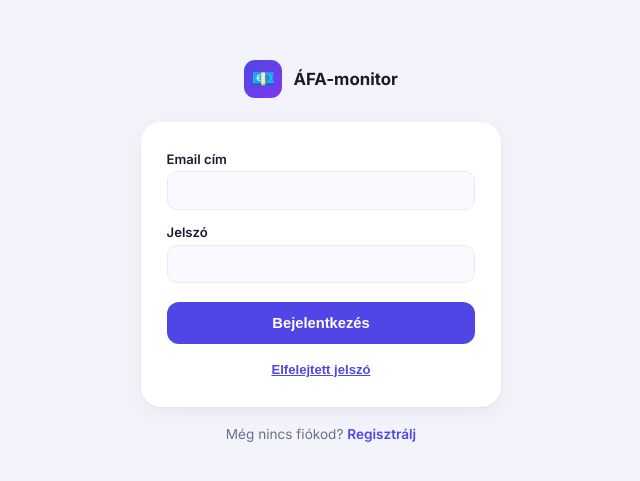
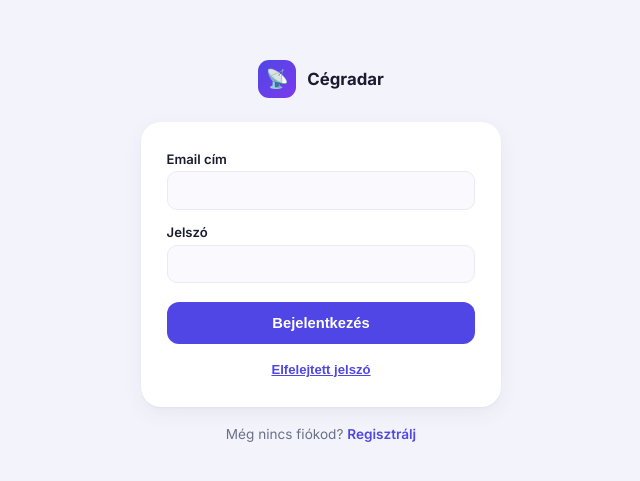
Before and after one commit to Asera0202/nav-afa-monitor, a website: page public/login.html in a window 1280 px wide. Shown: the part 149-630 px from the top of the page, without its empty margins (319-959 px from the left). Drawn offline with nearby package versions, Linux system fonts and the light colour scheme.

Commit message:
Átnevezés Cégradarra a public oldalakon

```diff
--- a/public/login.html
+++ b/public/login.html
@@ -3,7 +3,7 @@
 <head>
 <meta charset="UTF-8">
 <meta name="viewport" content="width=device-width, initial-scale=1">
-<title>Bejelentkezés — ÁFA-monitor</title>
+<title>Bejelentkezés — Cégradar</title>
 <link rel="preconnect" href="https://fonts.googleapis.com">
 <link rel="preconnect" href="https://fonts.gstatic.com" crossorigin>
 <link href="https://fonts.googleapis.com/css2?family=Inter:wght@400;500;600;700;800&display=swap" rel="stylesheet">
@@ -48,8 +48,8 @@
 <body>
   <div class="wrap">
     <div class="masthead">
-      <div class="logo">💶</div>
-      <div class="title">ÁFA-monitor</div>
+      <div class="logo">📡</div>
+      <div class="title">Cégradar</div>
     </div>
 
     <div class="card">
```
Also changed, not shown: public/index.html (+2 -2 lines), public/register.html (+3 -3 lines), public/reset-password.html (+3 -3 lines).
